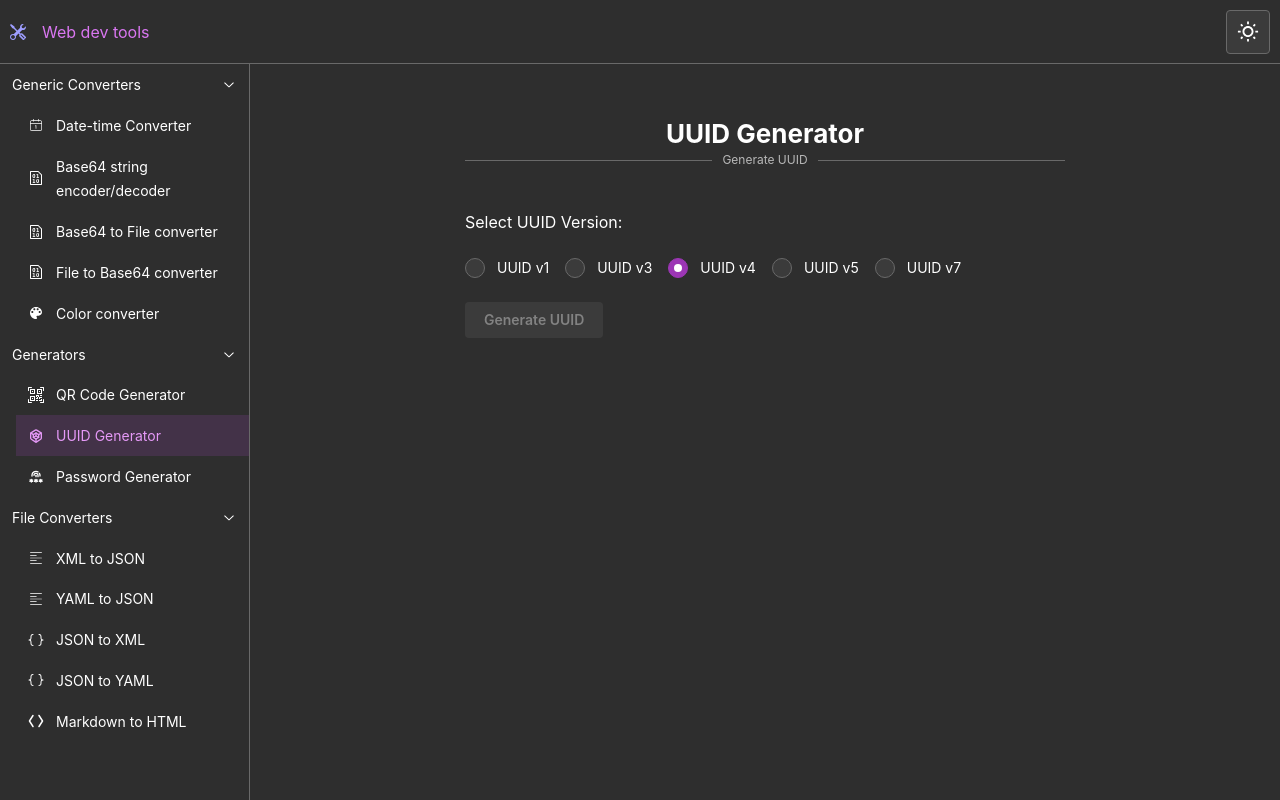
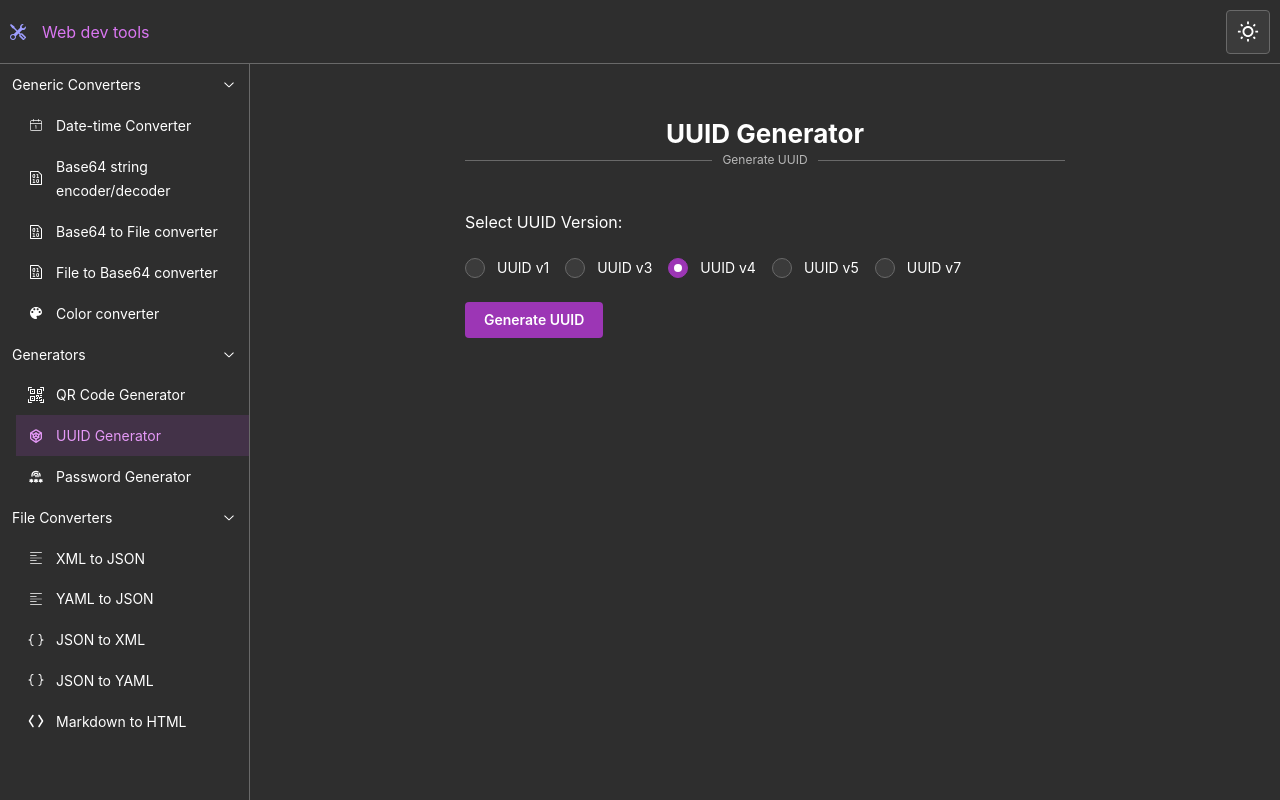
Before and after one commit to AparnaJoshi007/web-dev-tools, a Next.js app: page /uuid-generator in a window 1280 px wide. Built offline with nearby package versions, Linux system fonts and the light colour scheme.

Commit message:
Fix UUID generator

```diff
--- a/src/app/uuid-generator/uuid-generator.tsx
+++ b/src/app/uuid-generator/uuid-generator.tsx
@@ -127,7 +127,7 @@ export const UUIDGenerator = () => {
 
             {/* Generate and Refresh Button */}
             <Group>
-              <Button onClick={generateUUID} disabled={loading || (uuidVersion !== '1' && !namespace && !name)}>
+              <Button onClick={generateUUID} disabled={loading || ((uuidVersion === '3' || uuidVersion === '5')  && !namespace && !name)}>
                 {loading ? <Loader size="xs" /> : "Generate UUID"}
               </Button>
             </Group>
```
